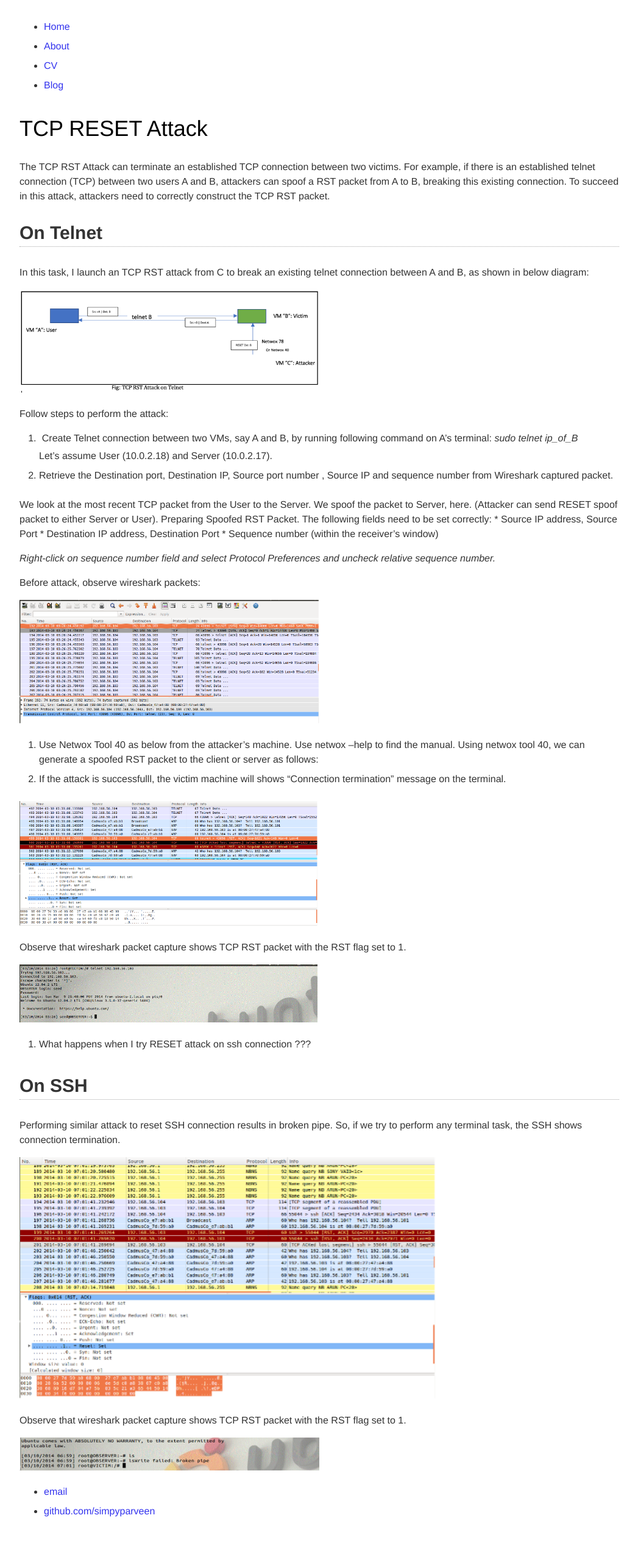
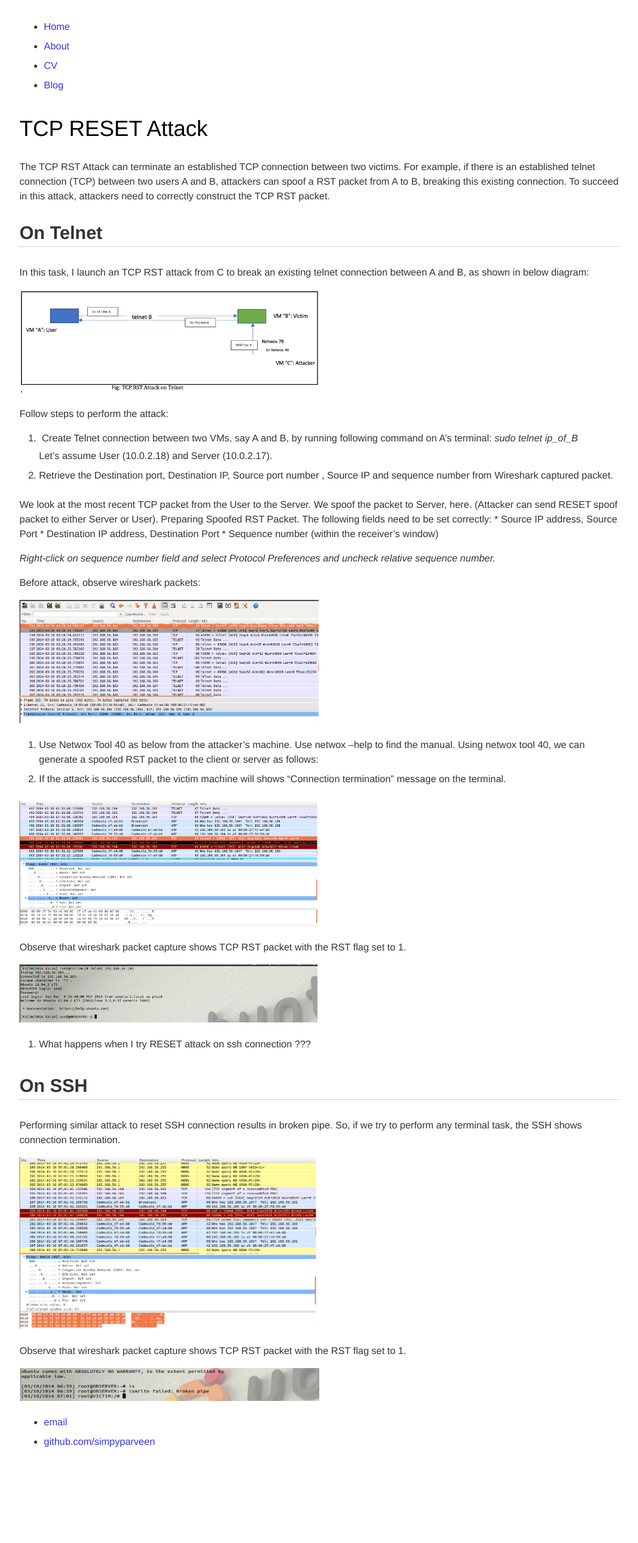
Before and after one commit to simpyparveen/simpyparveen.github.io, a Jekyll site: the page built from _posts/2021-03-15-TCP-RESETAttack.md, in a window 1280 px wide. Shown: the whole page at 61% size, without its empty margins (116-1163 px from the left). Built offline with Jekyll 4.4.1, drawn with Linux system fonts in a browser that asks for light colours; our own code applies the rules of GitHub Pages for plain Markdown files; after the commit the page ends 2417 px from its top, so only the background shows below that.

Commit message:
Update 2021-03-15-TCP-RESETAttack.md

```diff
--- a/_posts/2021-03-15-TCP-RESETAttack.md
+++ b/_posts/2021-03-15-TCP-RESETAttack.md
@@ -42,7 +42,7 @@ Observe that wireshark packet capture shows TCP RST packet with the RST flag set
 ## On SSH
 Performing similar attack to reset SSH connection results in broken pipe. So, if we try to perform any terminal task, the SSH shows connection termination.
 
-![reset](/assets/resetsshsuccess.png){:height="70%" width="70%"}
+![reset](/assets/resetsshsuccess.png){:height="50%" width="50%"}
 
 
 Observe that wireshark packet capture shows TCP RST packet with the RST flag set to 1.
```
